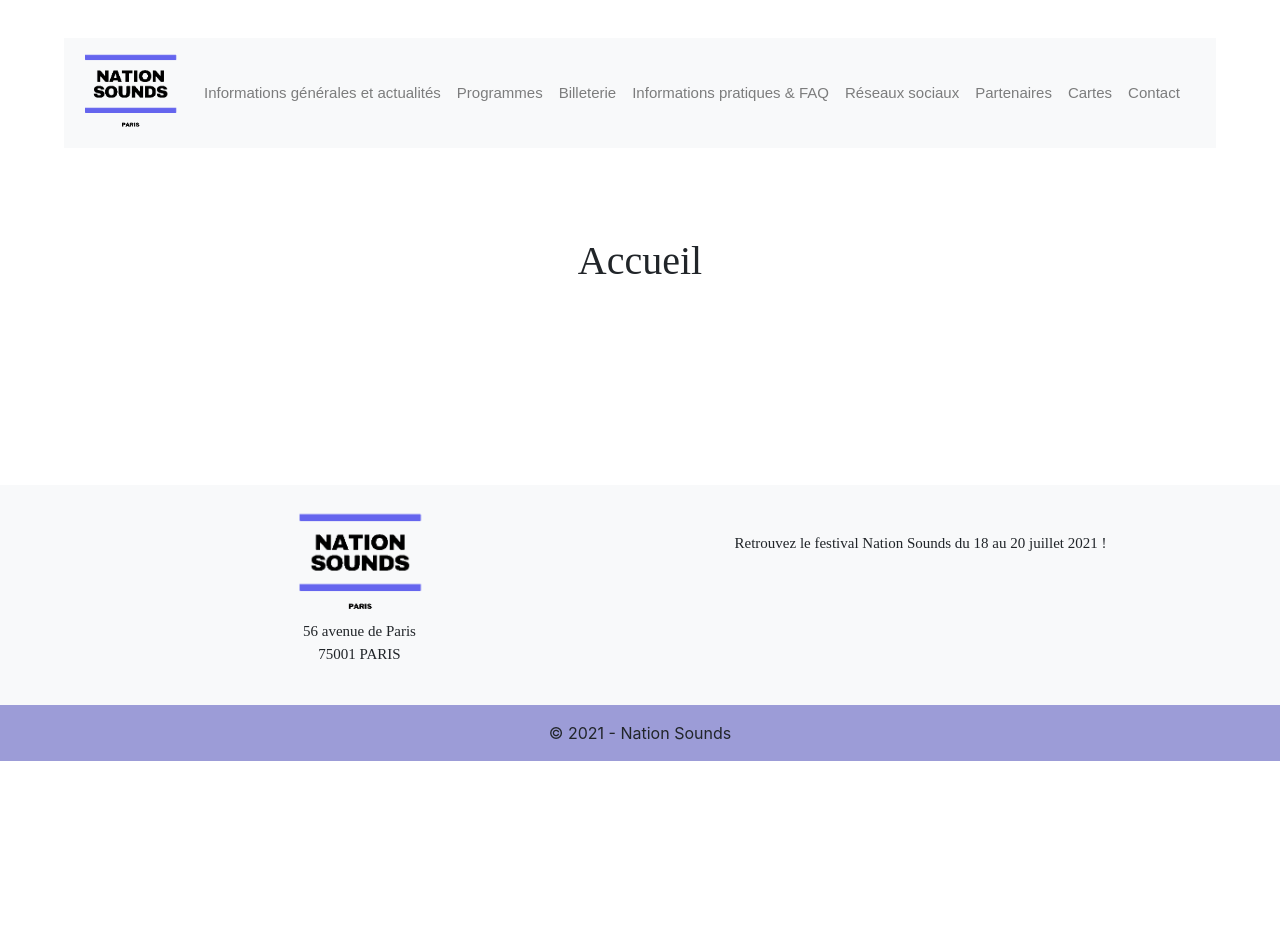
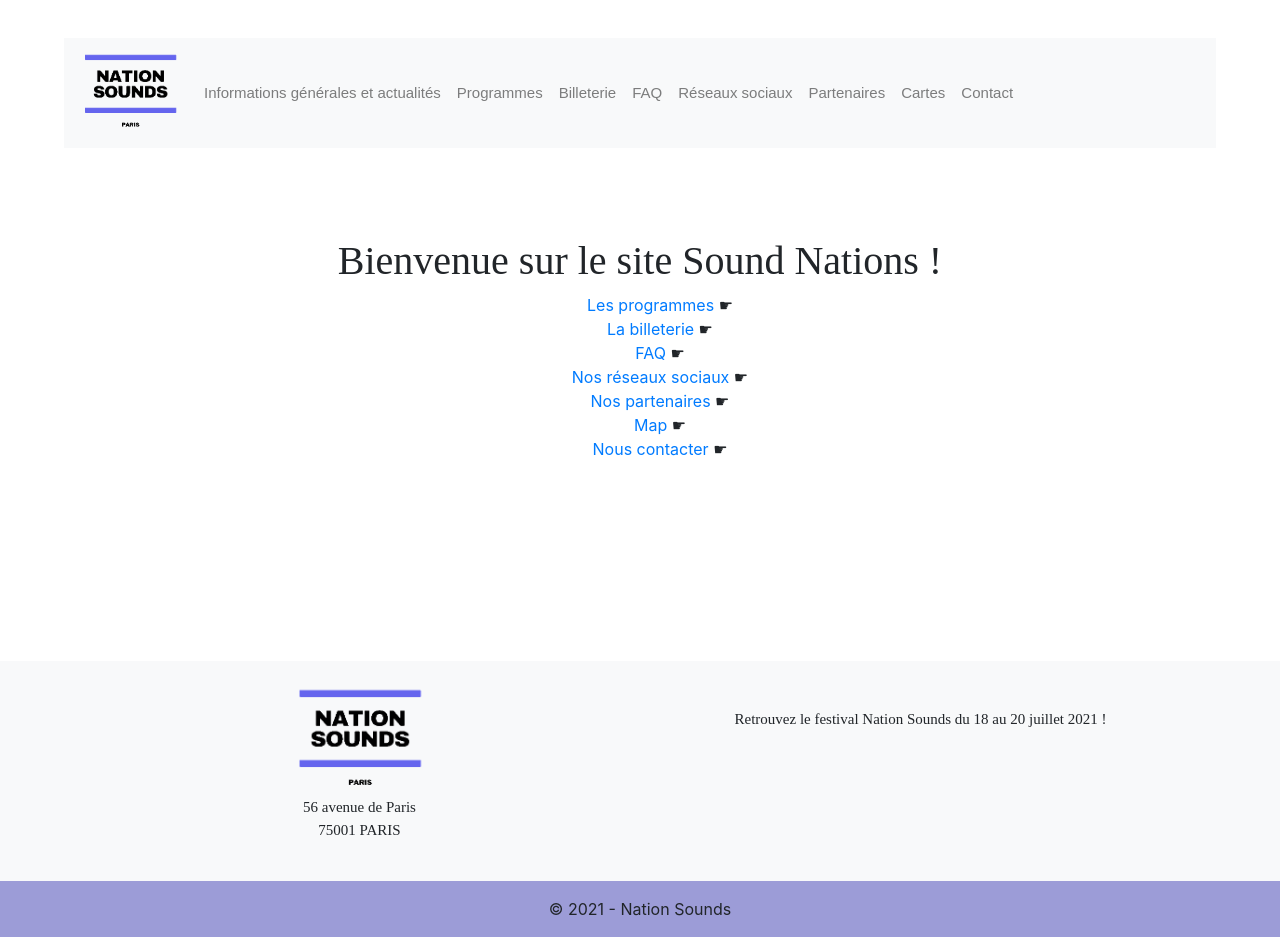
Before and after one commit to mathieuneyret/mspr_front_soundnations, a PHP site: page / in a window 1280 px wide. Before the commit the page ends 761 px from the top, so only its background shows below. Run offline with PHP 8.4, Linux system fonts and the light colour scheme; some web fonts are replaced.

Commit message:
Update Samedi 03 avril

```diff
--- a/css/style.css
+++ b/css/style.css
@@ -188,8 +188,12 @@
 
 @media screen and (max-width: 992px) {
 
+	footer {
+		margin-top: 200px;
+	}
+
 	#footer_images {
-		margin-top: 300px;
+		margin-top: 600px;
 	}
 
 	.first_line_image_partenaires {
@@ -285,6 +289,7 @@
 
 	.accordion {
 		width: 100% !important;
+		font-size: 35px;
 		margin-left: 0% !important;
 	}
 
@@ -293,6 +298,9 @@
 		margin-left: 0% !important;
 	}
 
+	.nav-link {
+		font-size: 35px;
+	}
 }
 
 #title_FAQ {
@@ -306,14 +314,15 @@
 	cursor: pointer;
 	padding: 18px;
 	width: 50%;
-	height: 7%;
+	height: 10%;
 	border: none;
 	text-align: center;
 	margin-left: 25%;
 	outline: none;
-	font-size: 15px;
+	font-size: 25px;
 	transition: 0.4s;
-	margin-top: 0%;
+	margin-top: 2%;
+	margin-bottom: 2%;
 
   }
 
@@ -323,7 +332,7 @@
 
   .panel {
 	font-family: "Montserrat", sans-serif;
-	font-size: 15px;
+	font-size: 35px;
 	padding: 0 18px;
 	display: none;
 	background-color: white;
@@ -347,6 +356,42 @@
 
   .active:after {
 	content: "\2796"; /* Unicode character for "minus" sign (-) */
+  }
+
+  .container_list {
+	  text-align: center;
+  }
+
+  .container_list > ul {
+	  list-style: none;
+  }
+
+  .Programme_accueil:after {
+	  content: '\261B';
+  }
+
+  .Billeterie_accueil:after {
+	content: '\261B';
+  }
+
+  .FAQ_accueil:after {
+	content: '\261B';
+  }
+
+  .Reseaux_accueil:after {
+	content: '\261B';
+  }
+
+  .Partenaires_accueil:after {
+	content: '\261B';
+  }
+
+  .Carte_accueil:after {
+	content: '\261B';
+  }
+
+  .Contact_accueil:after {
+	content: '\261B';
   }
 
   .buttonEnvoyer {
--- a/header.php
+++ b/header.php
@@ -41,7 +41,7 @@
       		<a class="nav-link" href="billeterie.php">Billeterie</a>
       	</li>
       	<li class="nav-item">
-      		<a class="nav-link" href="faq.php">Informations pratiques & FAQ</a>
+      		<a class="nav-link" href="faq.php">FAQ</a>
       	</li>
       	<li class="nav-item">
       		<a class="nav-link" href="reseaux.php">Réseaux sociaux</a>
--- a/index.php
+++ b/index.php
@@ -2,16 +2,38 @@
 <head>
         <meta charset="UTF-8" />
         <link rel="stylesheet" href="css/style.css" />
-        <title>Accueil</title>
+        <title>Sound Nations</title>
 </head>
 <body>
 
 	<?php include("header.php"); ?>
 
-	<h2 class="title_page"> Accueil </h2>
+	<h2 class="title_page"> Bienvenue sur le site Sound Nations ! </h2>
 
-	<div class="container">
-
+	<div class="container_list">
+		<ul>
+			<li class="Programme_accueil">
+				<a href="programmes.php"> Les programmes </a>
+			</li>
+			<li class="Billeterie_accueil">
+				<a href="billeterie.php"> La billeterie </a>
+			</li>
+			<li class="FAQ_accueil">
+				<a href="faq.php"> FAQ </a>
+			</li>
+			<li class="Reseaux_accueil">
+				<a href="reseaux.php"> Nos réseaux sociaux </a>
+			</li>
+			<li class="Partenaires_accueil">
+				<a href="partenaires.php"> Nos partenaires </a>
+			</li>
+			<li class="Carte_accueil">
+				<a href="cartes.php"> Map
+			</li>
+			<li  class="Contact_accueil">
+				<a href="contact.php"> Nous contacter </a>
+			</li>
+		</ul>
 	</div>
 
 </body>
```
Also changed, not shown: faq.php (+5 -19 lines), infos.php (+16 -2 lines).
